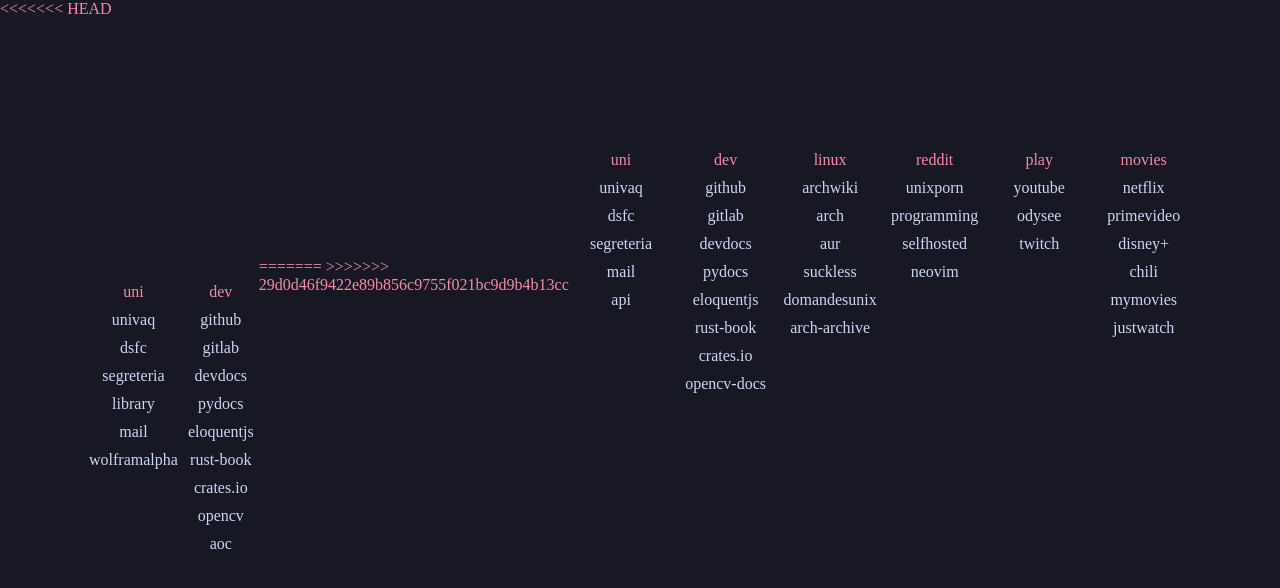
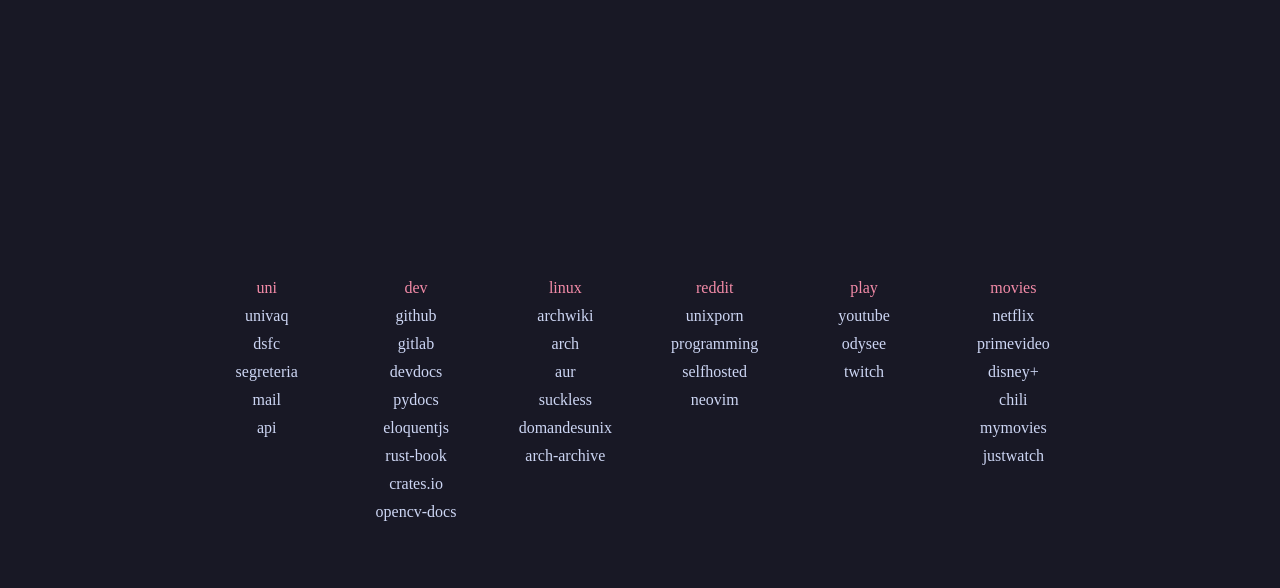
Before and after one commit to marcoradocchia/startpage, a browser extension: page index.html in a window 1280 px wide. Drawn offline with Linux system fonts and the light colour scheme.

Commit message:
Removed previous merge error

```diff
--- a/index.html
+++ b/index.html
@@ -1,48 +1,11 @@
 <!DOCTYPE html>
 <html lang="en">
-<<<<<<< HEAD
-  <head>
-    <meta charset="UTF-8">
-    <title>~</title>
-    <link rel="stylesheet" type="text/css" href="style.css">
-  </head>
-  <body>
-    <div class="container">
-      <div class="bookmarks">
-        <div class="category">
-          <div class="links">
-            <li class="title">uni</li>
-            <li><a href="https://www.univaq.it">univaq</a></li>
-            <li><a href="https://dsfc.univaq.it">dsfc</a></li>
-            <li><a href="https://segreteriavirtuale.univaq.it/Home.do">segreteria</a></li>
-            <li><a href="https://univaq.sebina.it/SebinaOpac/.do?locale=eng">library</a></li>
-            <li><a href="https://outlook.office.com">mail</a></li>
-            <li><a href="https://wolframalpha.com">wolframalpha</a></li>
-          </div>
-        </div>
-
-        <div class="category">
-          <div class="links">
-            <li class="title">dev</li>
-            <li><a href="https://www.github.com/marcoradocchia">github</a></li>
-            <li><a href="https://www.gitlab.com/">gitlab</a></li>
-            <li><a href="https://www.devdocs.io/">devdocs</a></li>
-            <li><a href="https://docs.python.org/3/">pydocs</a></li>
-            <li><a href="https://eloquentjavascript.net/">eloquentjs</a></li>
-            <li><a href="https://doc.rust-lang.org/book">rust-book</a></li>
-            <li><a href="https://crates.io">crates.io</a></li>
-            <li><a href="https://docs.opencv.org/4.5.5/">opencv</a></li>
-            <li><a href="https://www.adventofcode.com">aoc</a></li>
-          </div>
-        </div>
-=======
 
 <head>
   <meta charset="UTF-8">
   <title>~</title>
   <link rel="stylesheet" type="text/css" href="style.css">
 </head>
->>>>>>> 29d0d46f9422e89b856c9755f021bc9d9b4b13cc
 
 <body>
   <div class="container">
```
